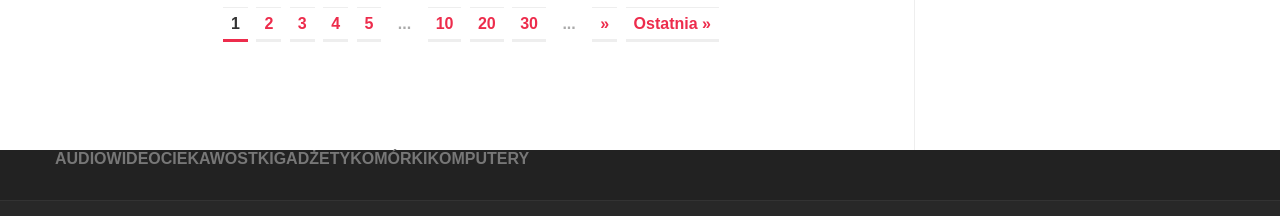
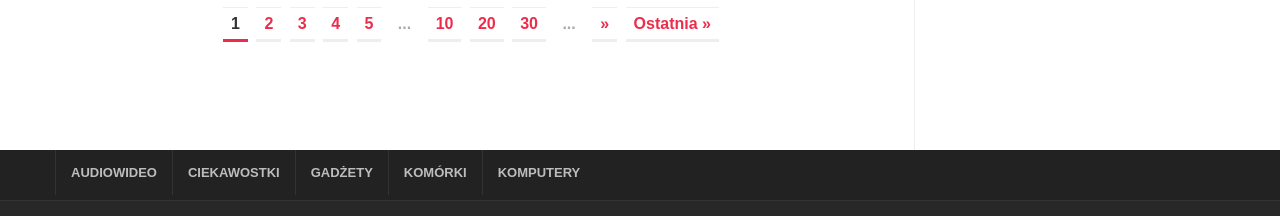
Before and after one commit to nataliaxpawlik/technogadzet, a plain HTML site: page index.html in a window 1280 px wide. Shown: the part 3615-3831 px from the top of the page. Drawn offline with Linux system fonts and the light colour scheme.

Commit message:
Added footer navigation

```diff
--- a/main.css
+++ b/main.css
@@ -682,7 +682,6 @@ nav {
 
     border-color: #ccc;
     box-shadow: 0 0 3px rgba(0,0,0,0.1);
-
 }
 
 .searchform div::before {
@@ -696,7 +695,6 @@ nav {
     top: 8px;
     font-family: FontAwesome;
     font-weight: 500;
-
     }
 
 .widget-archive {
@@ -839,10 +837,12 @@ padding: 0;
 }
 
 
-
 /*--social-count--*/
 
 /*--sidebar--*/
+
+
+/*---footer---*/
 
 .footer {
     background-color: #282828;
@@ -866,15 +866,29 @@ padding: 0;
     padding: 0 30px;
     min-width: 320px;
     max-width: 1170px;
+
 }
 
 .menu-item {
+    padding: 15px;
+    font-size: 13px;
+    font-weight: 900;
+    border-left: 1px solid #333;
+    font-family: Arial;
+    letter-spacing: 0px;
+}
 
-    color:rgba(255,255,255,0.7)
+.menu-item a {
+    color:rgba(255,255,255,0.7);
+}
+
+.menu-item a:hover {
+    color: white;
+    transition: 0.2s;
 }
 
 #nav-footer .nav li a {
     color: rgba(255,255,255,0.7);
 }
 
-/*--footer--*/
+/*--/footer--*/
```
